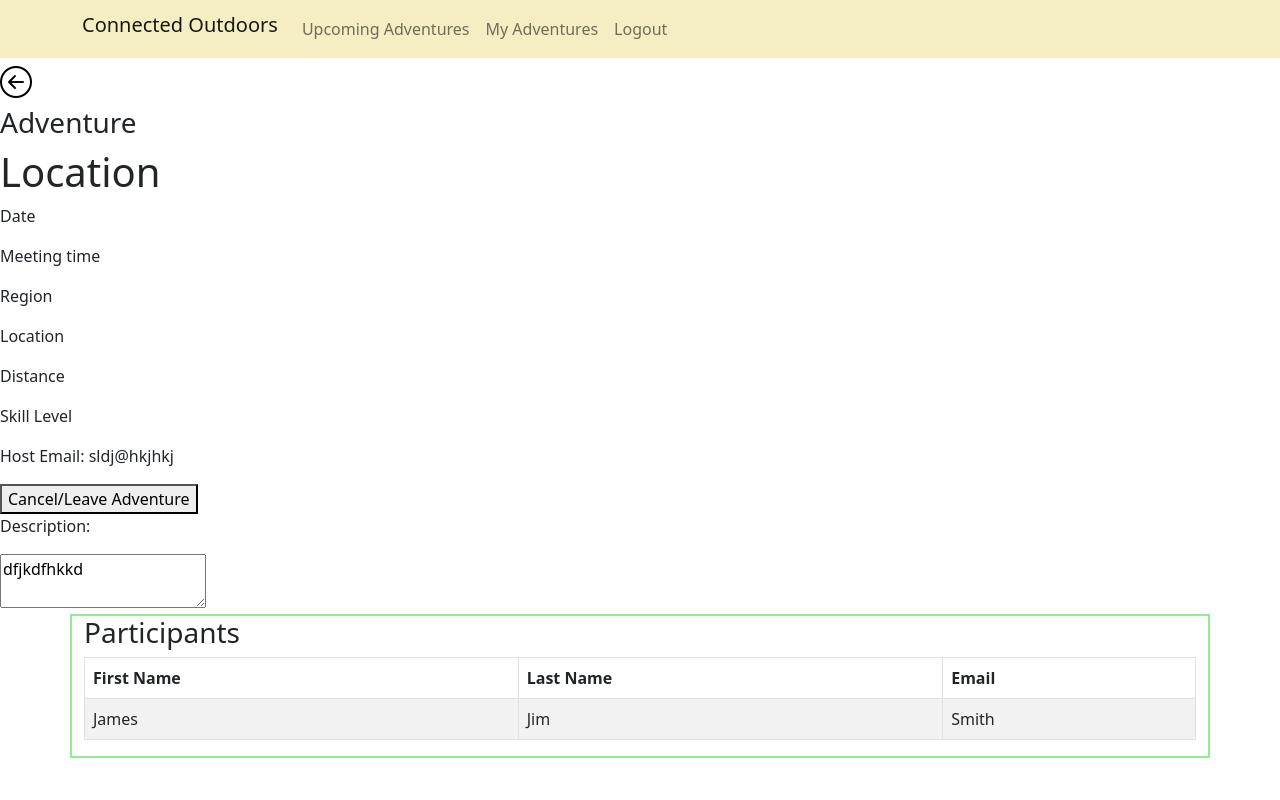
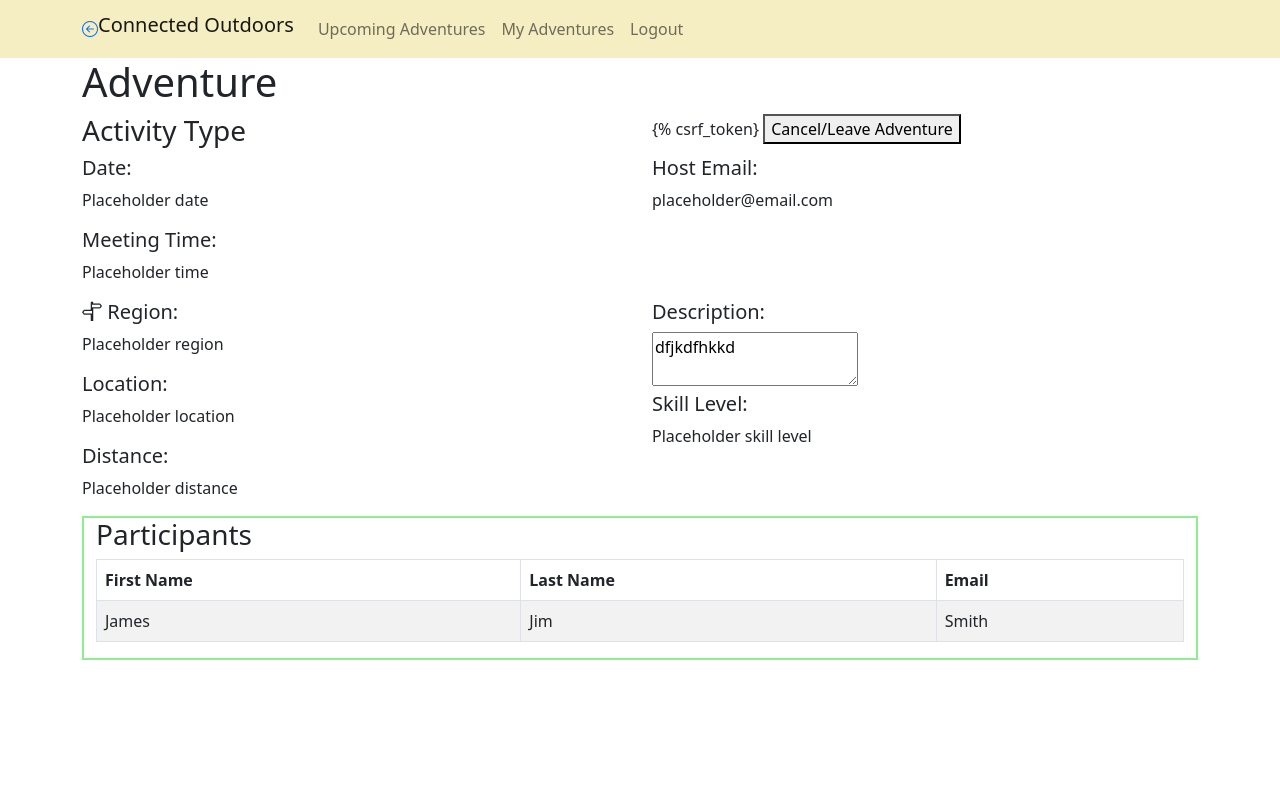
Before and after one commit to mickelsendamon/Connected_Outdoors, a Django app: template adventure_app/templates/adventure_details.html in a window 1280 px wide. Run offline with Django 3.2, Linux system fonts and the light colour scheme; the template is opened without the code that fills it, so the values that code supplies are empty; some libraries are stand-ins or nearby versions.

Commit message:
Bootstrap grid on adventure_details.html

```diff
--- a/adventure_app/templates/adventure_details.html
+++ b/adventure_app/templates/adventure_details.html
@@ -21,6 +21,7 @@
     <!-- Jess NAVBAR CODE -->
     <nav class="navbar sticky-top navbar-expand-lg navbar-light" style="background-color: #f5eec2">
         <div class="container">
+            <a href="/adventures"><i class="bi-arrow-left-circle"></i></a>
             <h2 class="navbar-brand">Connected Outdoors</h2>
             <button class="navbar-toggler" type="button" data-bs-toggle="collapse"
                 data-bs-target="#navbarSupportedContent" aria-controls="navbarSupportedContent" aria-expanded="false"
@@ -45,24 +46,53 @@
 
     <div class="wrapper">
 
-        <a href="/adventures"><i class="bi-arrow-left-circle" style="font-size: 2rem; color: black"></i></a>
+        <a href="/adventures"></a>
+        <div class="container">
+            <div class="row">
+                <div class="col-md-12">
+                    <h1>Adventure</h1>
+                </div>
+            </div>
+            <div class="row">
+                <div class="col-md-6">
+                    <h3>Activity Type</h3>
+                </div>
+                <div class="col-md-6">
+                    <form action="/leave_adventure" method="POST">
+                    {% csrf_token}
+                    <button type="submit">Cancel/Leave Adventure</button>
+                    </form>
+                </div>
+            </div>
+            <div class="row">
+                <div class="col-md-6">
+                    <h5>Date: </h5>
+                    <p>Placeholder date</p>
+                    <h5>Meeting Time: </h5>
+                    <p>Placeholder time</p>
+                </div>
+                <div class="col-md-6" id="host_email">
+                    <h5>Host Email: </h5>
+                    <p>placeholder@email.com</p>
+                </div>
+            </div>
+            <div class="row">
+                <div class="col-md-6">
+                    <h5><i class="bi bi-signpost-split"></i> Region: </h5>
+                    <p>Placeholder region</p>
+                    <h5>Location: </h5>
+                    <p>Placeholder location</p>
+                    <h5><i class="fas fa-road"></i> Distance: </h5>
+                    <p>Placeholder distance</p>
 
-            <h3>Adventure</h3>
-            <nav class="nav"></nav>
-            <h1>Location</h1>
-
-                <p>Date</p>
-                <p>Meeting time</p>
-                <p>Region</p>
-                <p>Location</p>
-                <p>Distance</p>
-                <p>Skill Level</p>
-                <p>Host Email: sldj@hkjhkj</p>
-                <button>Cancel/Leave Adventure</button>
-                <p>Description:</p>
-                <textarea>dfjkdfhkkd</textarea>
-
-
+                </div>
+                <div class="col-md-6">
+                    <h5>Description:</h5>
+                    <textarea>dfjkdfhkkd</textarea>
+                    <h5>Skill Level: </h5>
+                    <p>Placeholder skill level</p>
+                </div>
+            </div>
             <div class="container" style="border: 2px solid lightgreen">
                 <h3>Participants</h3>
                 <table class="table table-striped table-bordered table-hover table-responsive-sm">
@@ -83,6 +113,7 @@
                 </table>
             </div>
         </div>
+    </div>
 
     </div>
     <!-- BOOTSTRAP BUNDLE -->
```
Also changed, not shown: adventure_app/snippets.txt (deleted, +0 -77 lines), adventure_app/static/css/login_register.css (+10 -1 lines), adventure_app/templates/adventures.html (+15 -16 lines).
